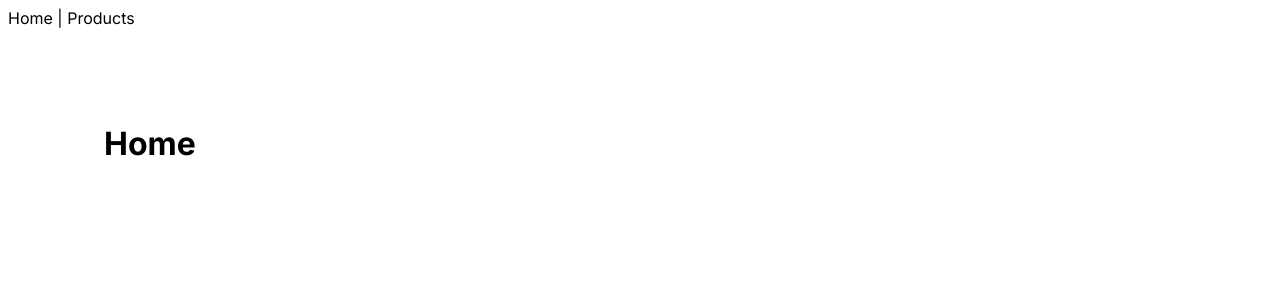
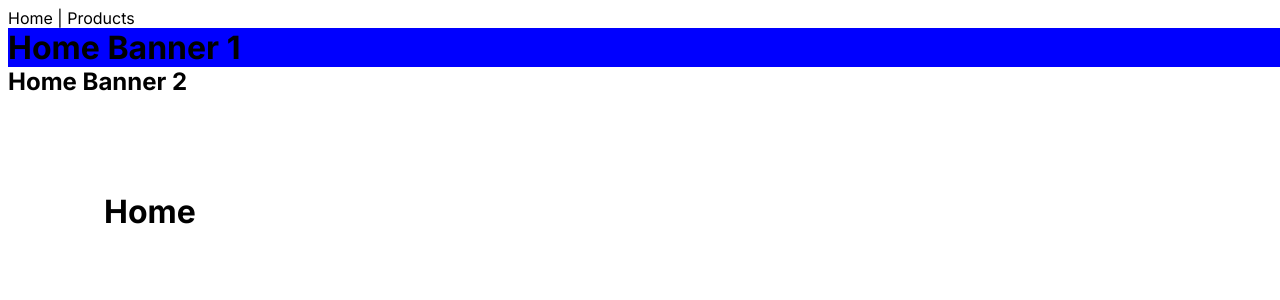
Before and after one commit to coryhouse/fabletics-nextjs, a Next.js app: page / in a window 1280 px wide. Shown: the top 300 px of the page. Built offline with nearby package versions, Linux system fonts and the light colour scheme.

Commit message:
add parallel routes

```diff
--- a/app/layout.tsx
+++ b/app/layout.tsx
@@ -10,15 +10,23 @@ export const metadata: Metadata = {
   description: "Generated by create next app",
 };
 
+type RootLayoutProps = {
+  children: React.ReactNode;
+  homeBanner1: React.ReactNode;
+  homeBanner2: React.ReactNode;
+};
+
 export default function RootLayout({
   children,
-}: {
-  children: React.ReactNode;
-}) {
+  homeBanner1,
+  homeBanner2,
+}: RootLayoutProps) {
   return (
     <html lang="en">
       <body className={inter.className}>
         <Nav />
+        {homeBanner1}
+        {homeBanner2}
         {children}
       </body>
     </html>
```
